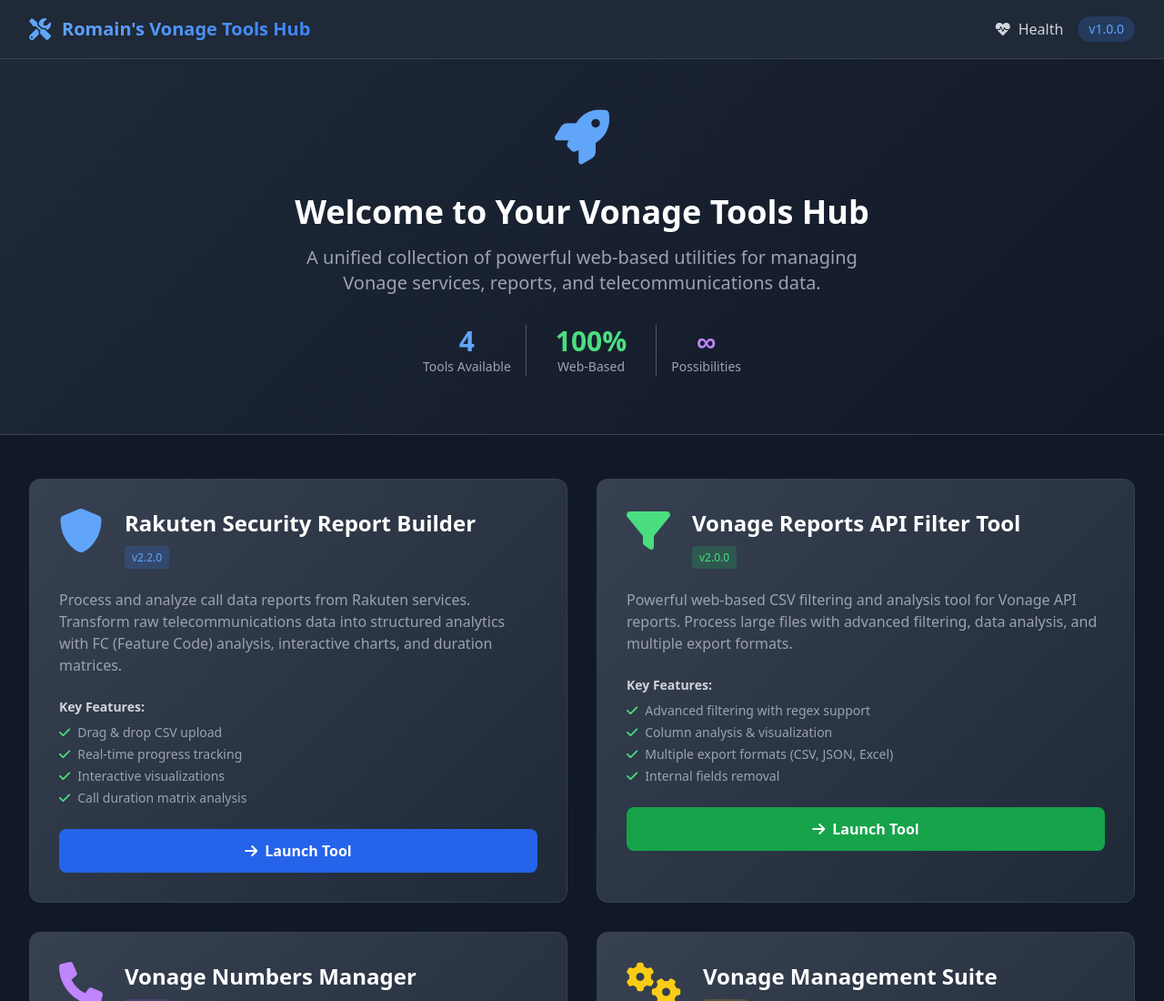
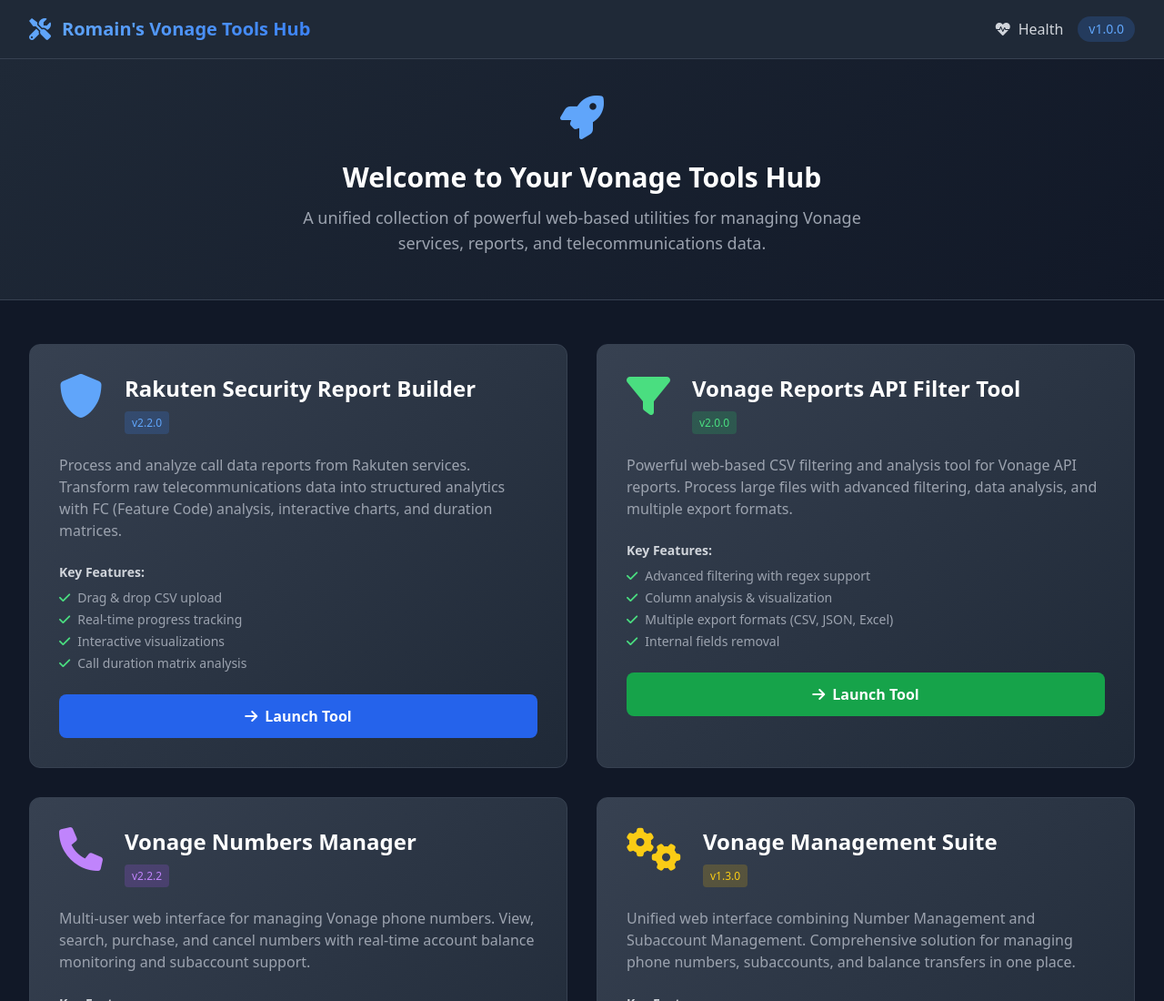
Before and after one commit to Romain-ED/Romain-Vonage-Tools-Hub, a website: page public/index.html in a window 1280 px wide. Shown: the top 1100 px of the page at 91% size. Drawn offline with nearby package versions, Linux system fonts and the light colour scheme.

Commit message:
Simplify hero section: reduce header size and remove statistics

```diff
--- a/public/index.html
+++ b/public/index.html
@@ -87,29 +87,15 @@
 
     <!-- Hero Section -->
     <div class="hero-gradient border-b border-gray-700 fade-in">
-        <div class="max-w-7xl mx-auto px-4 sm:px-6 lg:px-8 py-16 text-center">
-            <div class="float inline-block mb-6">
-                <i class="fas fa-rocket text-6xl text-blue-400"></i>
+        <div class="max-w-7xl mx-auto px-4 sm:px-6 lg:px-8 py-12 text-center">
+            <div class="float inline-block mb-4">
+                <i class="fas fa-rocket text-5xl text-blue-400"></i>
             </div>
-            <h2 class="text-4xl font-bold mb-4">Welcome to Your Vonage Tools Hub</h2>
-            <p class="text-xl text-gray-400 max-w-2xl mx-auto">
+            <h2 class="text-3xl font-bold mb-3">Welcome to Your Vonage Tools Hub</h2>
+            <p class="text-lg text-gray-400 max-w-2xl mx-auto">
                 A unified collection of powerful web-based utilities for managing Vonage services,
                 reports, and telecommunications data.
             </p>
-            <div class="mt-8 flex justify-center space-x-4">
-                <div class="text-center">
-                    <div class="text-3xl font-bold text-blue-400">4</div>
-                    <div class="text-sm text-gray-400">Tools Available</div>
-                </div>
-                <div class="text-center border-l border-r border-gray-600 px-8">
-                    <div class="text-3xl font-bold text-green-400">100%</div>
-                    <div class="text-sm text-gray-400">Web-Based</div>
-                </div>
-                <div class="text-center">
-                    <div class="text-3xl font-bold text-purple-400">∞</div>
-                    <div class="text-sm text-gray-400">Possibilities</div>
-                </div>
-            </div>
         </div>
     </div>
 
```
